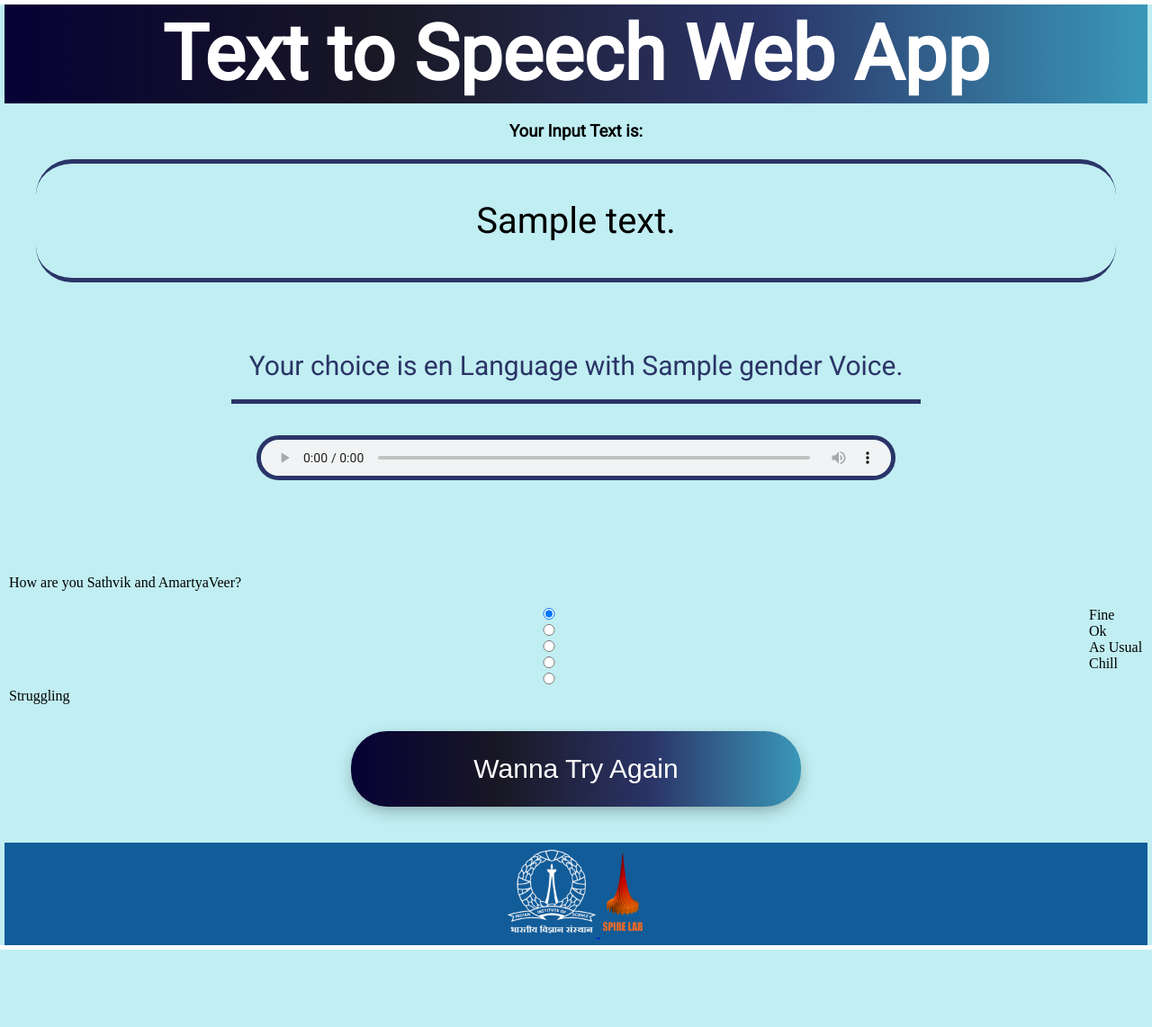
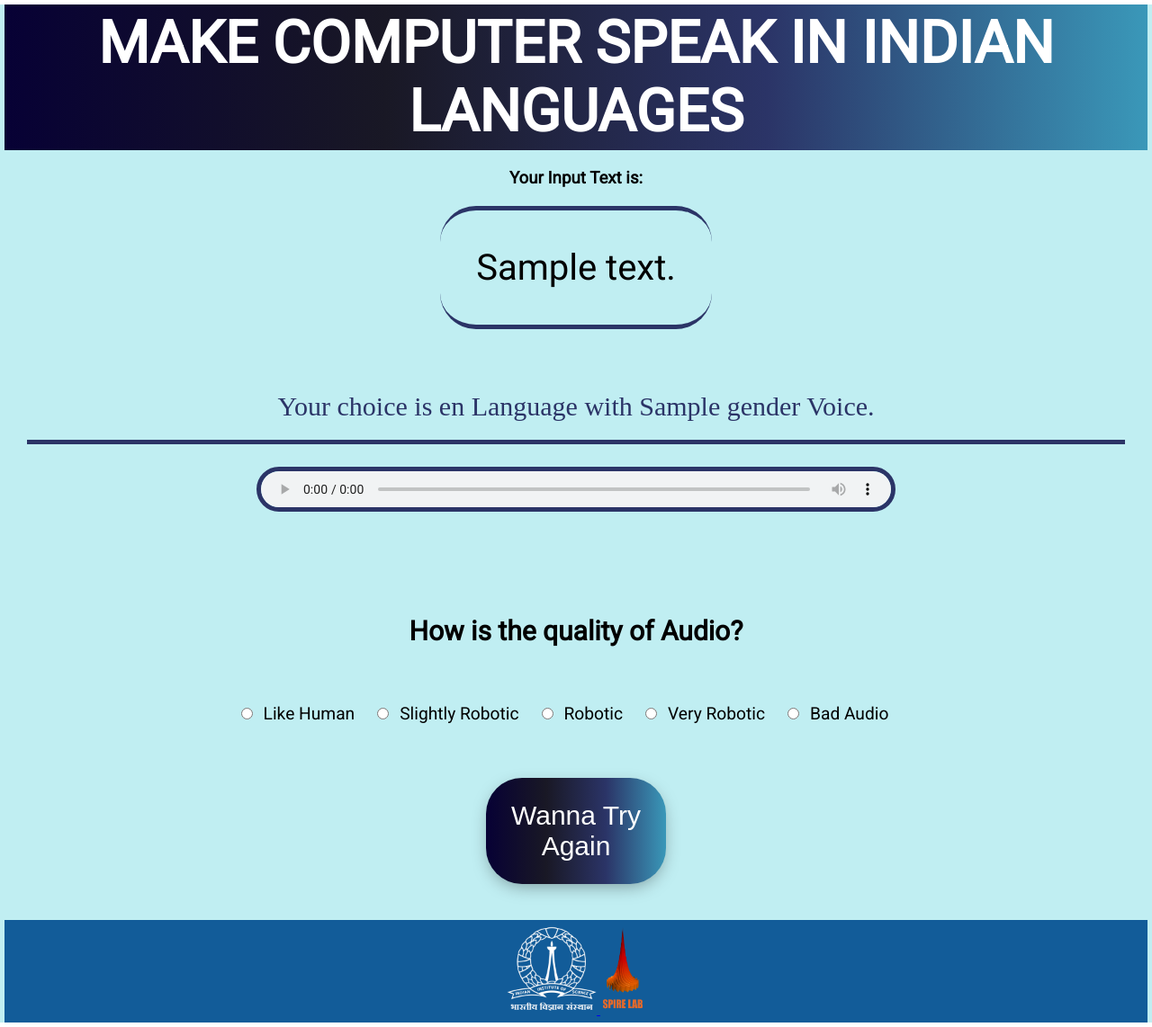
Before and after one commit to OdeToTheWind/webapp-tts, a Flask app: template templates/output.html in a window 1280 px wide. Shown: the whole page at 90% size. Before the commit the page ends 1056 px from the top, so only its background shows below. Run offline with Flask 2, Linux system fonts and the light colour scheme; the template is opened without the code that fills it: most values are stand-ins (such as "Sample title", 1, 10 or a date in 2020).

Commit message:
final outlook

```diff
--- a/static/style.css
+++ b/static/style.css
@@ -27,10 +27,20 @@
 }
 
 h2 {
-    font-size: 85px;
+    font-size: 65px;
     color: #ffffff;
     text-align: center;
     font: bold;
+}
+h5{
+    font-size: 30px;
+    padding: 5px;
+    margin: 5px;
+    display: flex;
+    justify-content: center;
+	  font-family: 'Roboto', sans-serif;
+
+
 }
 .mainbody{
     padding: 5px;
@@ -51,6 +61,10 @@
   justify-content: center;
   text-align: center;
   font-size: 40px;
+  display:inline-block;
+  overflow: hidden;
+  text-overflow: ellipsis;
+  max-width: 150ch;
 }
 .mainbdy{
     padding: 5px;
@@ -105,10 +119,14 @@
     z-index: 1;
 }
 input, textarea{
-  width: 1200px;
+/*  width: 1200px; */
 	border: none;
 	border-radius: 20px;
 	outline: none;
+  display:inline-block;
+  overflow: hidden;
+  text-overflow: ellipsis;
+  max-width: 150ch;
 	padding: 10px;
 	font-size: 40px;
 	color: #676767;
@@ -141,9 +160,9 @@
     box-shadow: 0 6px 20px -5px rgba(0,0,0,0.4);
     overflow: hidden;
     cursor: pointer;
-}
-button{
-    width: 500px;
+}  */
+.databutton{
+    width: 200px;
     height: auto;
     border: none;
     outline: none;
@@ -357,22 +341,25 @@
 
   .custom-select select {
     display: none;/* hide original SELECT element: */
+    padding-bottom: 100px;
   }
 
   .select-selected {
     background-image: linear-gradient(to right, #2B3467, #3A98B9 );
   }
-
+  .cardcontaner:after{
+    padding-bottom: 100px;
+  }
   /* Style the arrow inside the select element: */
   .select-selected:after {
     position: absolute;
-  /*  content: "";   */
     top: 14px;
     right: 10px;
     width: 0;
     height: 0;
     border: 6px solid transparent;
     border-color: #fff transparent transparent transparent;
+    padding-bottom: 100px;
   }
 
   /* Point the arrow upwards when the select box is open (active): */
@@ -436,12 +424,20 @@
   }
 
 
-  .audioplayer{
-    width: 15rem;
-    height: 15rem;
-    display: block;
-    align-items: center;
-    padding: 5px;
-    margin: 5px;
-    background-color: rgb(250, 236, 236);
-  }
+
+.radio-inline input[type="radio"]{
+  position: absolute;
+  margin-top: 5px;
+  margin-left: -25px;
+}
+
+.radio-inline{
+  position: relative;
+  display: inline-block;
+  padding: 25px;
+  margin: 0;
+  font-size: 1.2rem;
+  font-weight: 400;
+  vertical-align: middle;
+  cursor: pointer;
+}
--- a/templates/output.html
+++ b/templates/output.html
@@ -1,21 +1,23 @@
 <!DOCTYPE html>
 <html>
   <head>
-    <title>Flask app</title>
+    <title>Text To Speech</title>
     <link rel="stylesheet" href="{{ url_for('static', filename='style.css') }}">
-  </head>
+    <link rel="stylesheet" href="https://cdnjs.cloudflare.com/ajax/libs/font-awesome/4.7.0/css/font-awesome.min.css">
+
+</head>
   <body>
 
    <div class="backbody">
     <div class="container header">
-        <h2>Text to Speech Web App</h2>
+        <h2>MAKE COMPUTER SPEAK IN INDIAN LANGUAGES</h2>
 
     </div>
 
     <div class="mainbody">
         <div class="inputhead">
             <h3>Your Input Text is: </h3>
-            <p class="inputtext">{{ description }}</p>
+            <p class="inputtext" >{{ description }}</p>
         </div>
         <div class="o_cardcontaner">
                 <p class="langgen"> Your choice is {{ language }} Language with {{ gender }} Voice.</p>
@@ -29,39 +31,55 @@
                 Your browser does not support the audio tag.
             </audio>
         </div>
-        <form class="o_btn" action="/">
-
-            <div>
-                <p> How are you Sathvik and AmartyaVeer? </p>
+        <form class="o_btn" action="/" method="post" name="feedbackdata">
+            <div >
+                <h5> How is the quality of Audio? </h5>
 
                 <br>
+                <div class="content">
+                <label class="radio-inline">
                 <input type="radio"
                       name="feedback"
-                      value="fine"  checked="checked">Fine
+                      value="Like Human" >Like Human
+                </label>
+                <label class="radio-inline">
+                    <input type="radio"
+                      name="feedback"
+                      value="Slightly Robotic">Slightly Robotic
+                </label>
+                <label class="radio-inline">
+                    <input type="radio"
+                      name="feedback"
+                      value="Robotic">Robotic
+                </label>
 
-                <input type="radio"
+                <label class="radio-inline">
+                    <input type="radio"
                       name="feedback"
-                      value="ok">Ok
+                      value="Very Robotic">Very Robotic
+                </label>
 
-                <input type="radio"
+                <label class="radio-inline">
+                    <input type="radio"
                       name="feedback"
-                      value="as usual">As Usual
+                      value="Bad Audio">Bad Audio
+                </label>
 
-                <input type="radio"
-                      name="feedback"
-                      value="chill">Chill
 
-                <input type="radio"
-                      name="feedback"
-                      value="Struggling">Struggling
+
+
+                    </div>
               </div>
 
             <div class=" content">
-                <button id="btn">
+                <button class="databutton" type="submit"
+                id="btn">
                     <p id="btnText">Wanna Try Again</p>
                 </button>
             </div>
         </form>
+    <!--   <a href="/"><i class="fa fa-refresh fa-spin" style="font-size:24px"></i> </a>   -->
+
 
     </div>
 
@@ -81,13 +99,41 @@
     </div>
 </div>
         <script type="text/javascript">
-            const btn = document.querySelector("#btn");
+        /*    const btn = document.querySelector("#btn");
             const btnText = document.querySelector("#btnText");
 
             btn.onclick = () => {
                 btnText.innerHTML = "Reload the Page";
                 btn.classList.add("active");
             };
+
+
+            function SubmitForm()
+            {
+                showResultDiv();
+                document.forms['inputdata'].action='https://script.google.com/macros/s/AKfycbyHu38IMVI2b3jrfDOKpQpygE-VcByWuXjBdaMphJ0_T-BSTqsttMMVyKLD_bYSQDwz/exec';
+                document.forms['inputdata'].target='_blank';
+                document.forms['inputdata'].submit();
+
+                document.forms['inputdata'].action='/';
+                document.forms['inputdata'].target='_blank';
+                document.forms['inputdata'].submit();
+                return false;
+
+            }
+
+            const scriptURL = 'https://script.google.com/macros/s/AKfycbyHu38IMVI2b3jrfDOKpQpygE-VcByWuXjBdaMphJ0_T-BSTqsttMMVyKLD_bYSQDwz/exec'
+			const form = document.forms['feedbackdata']
+
+			form.addEventListener('submit', e => {
+			  e.preventDefault()
+			  fetch(scriptURL, { method: 'POST', body: new FormData(form)})
+
+				.then(response => alert("Thank you! your form is submitted successfully." ))
+				.then(() => {  window.location.reload(); })
+				.catch(error => console.error('Error!', error.message))
+			})*/
+
         </script>
   </body>
 </html>
```
Also changed, not shown: other parts of static/style.css (+23 -56 lines), templates/index.html (+31 -19 lines).
